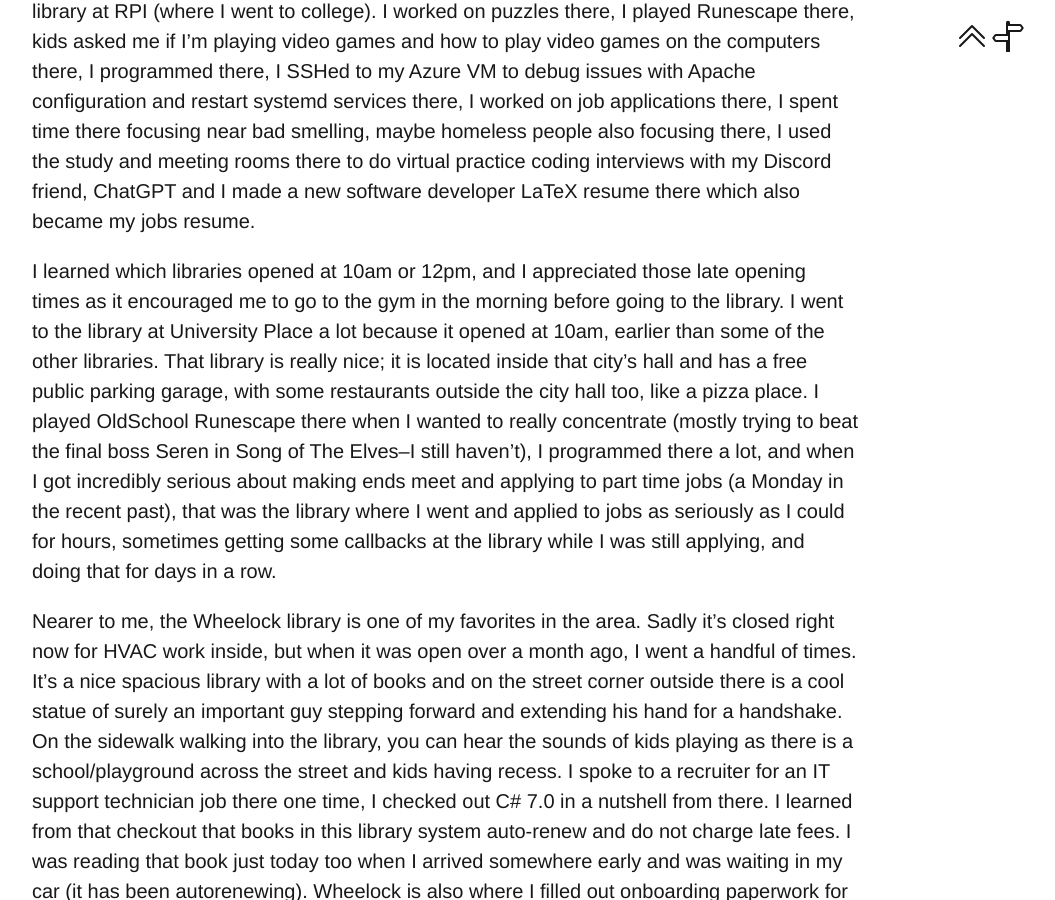
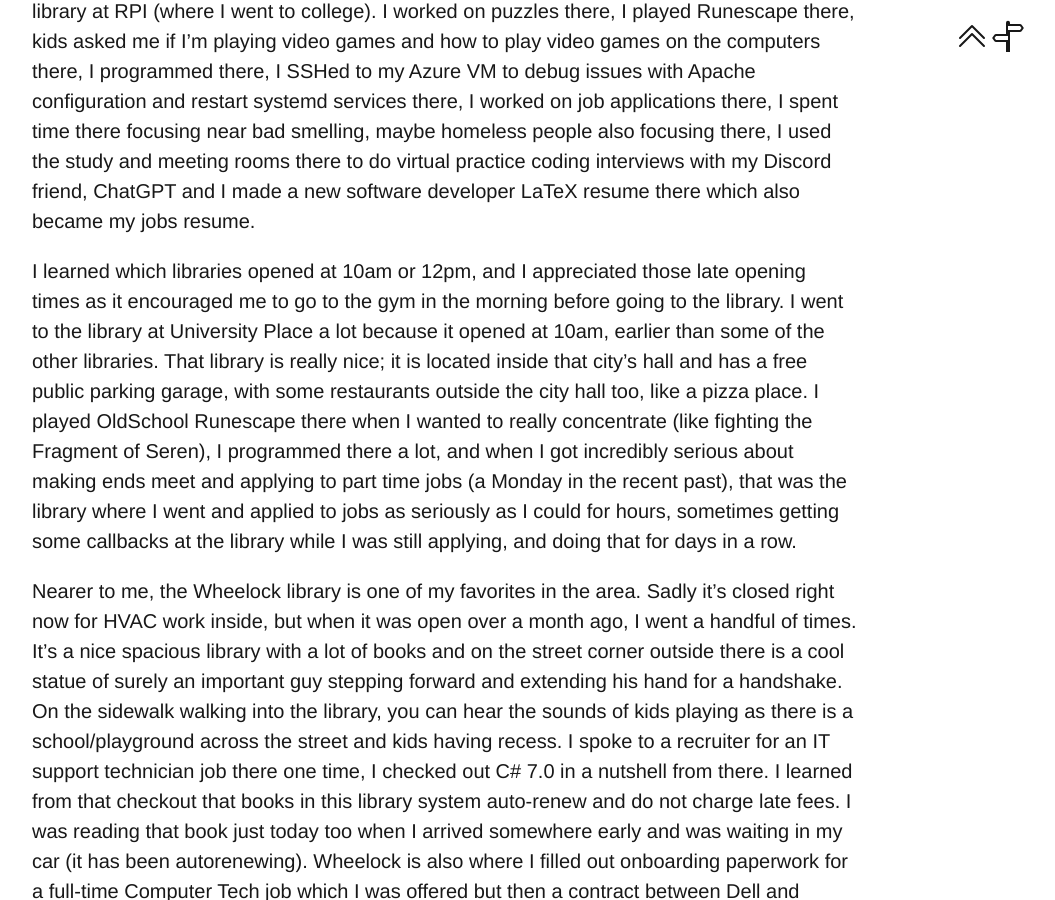
Before and after one commit to KyleRego/KyleRego.github.io, a Jekyll site: the page built from collections/_posts/2025-04-05-times-i-was-in-libraries.markdown, in a window 1280 px wide and 900 px high, scrolled down 1353 px. Shown: the whole window, without its empty margins (112-1167 px from the left). Built offline with Jekyll 4.4.1, drawn with Linux system fonts in a browser that asks for light colours.

Commit message:
Small rewording

```diff
--- a/collections/_posts/2025-04-05-times-i-was-in-libraries.markdown
+++ b/collections/_posts/2025-04-05-times-i-was-in-libraries.markdown
@@ -22,7 +22,7 @@
 
 In my life so far, the only library I've spent more time in than that library in Fife is the Folsom library at RPI (where I went to college). I worked on puzzles there, I played Runescape there, kids asked me if I'm playing video games and how to play video games on the computers there, I programmed there, I SSHed to my Azure VM to debug issues with Apache configuration and restart systemd services there, I worked on job applications there, I spent time there focusing near bad smelling, maybe homeless people also focusing there, I used the study and meeting rooms there to do virtual practice coding interviews with my Discord friend, ChatGPT and I made a new software developer LaTeX resume there which also became my jobs resume.
 
-I learned which libraries opened at 10am or 12pm, and I appreciated those late opening times as it encouraged me to go to the gym in the morning before going to the library. I went to the library at University Place a lot because it opened at 10am, earlier than some of the other libraries. That library is really nice; it is located inside that city's hall and has a free public parking garage, with some restaurants outside the city hall too, like a pizza place. I played OldSchool Runescape there when I wanted to really concentrate (mostly trying to beat the final boss Seren in Song of The Elves--I still haven't), I programmed there a lot, and when I got incredibly serious about making ends meet and applying to part time jobs (a Monday in the recent past), that was the library where I went and applied to jobs as seriously as I could for hours, sometimes getting some callbacks at the library while I was still applying, and doing that for days in a row.
+I learned which libraries opened at 10am or 12pm, and I appreciated those late opening times as it encouraged me to go to the gym in the morning before going to the library. I went to the library at University Place a lot because it opened at 10am, earlier than some of the other libraries. That library is really nice; it is located inside that city's hall and has a free public parking garage, with some restaurants outside the city hall too, like a pizza place. I played OldSchool Runescape there when I wanted to really concentrate (like fighting the Fragment of Seren), I programmed there a lot, and when I got incredibly serious about making ends meet and applying to part time jobs (a Monday in the recent past), that was the library where I went and applied to jobs as seriously as I could for hours, sometimes getting some callbacks at the library while I was still applying, and doing that for days in a row.
 
 Nearer to me, the Wheelock library is one of my favorites in the area. Sadly it's closed right now for HVAC work inside, but when it was open over a month ago, I went a handful of times. It's a nice spacious library with a lot of books and on the street corner outside there is a cool statue of surely an important guy stepping forward and extending his hand for a handshake. On the sidewalk walking into the library, you can hear the sounds of kids playing as there is a school/playground across the street and kids having recess. I spoke to a recruiter for an IT support technician job there one time, I checked out C# 7.0 in a nutshell from there. I learned from that checkout that books in this library system auto-renew and do not charge late fees. I was reading that book just today too when I arrived somewhere early and was waiting in my car (it has been autorenewing). Wheelock is also where I filled out onboarding paperwork for a full-time Computer Tech job which I was offered but then a contract between Dell and Boeing was lost (neither are the company that was hiring me) and they had to close the position.
 
```
